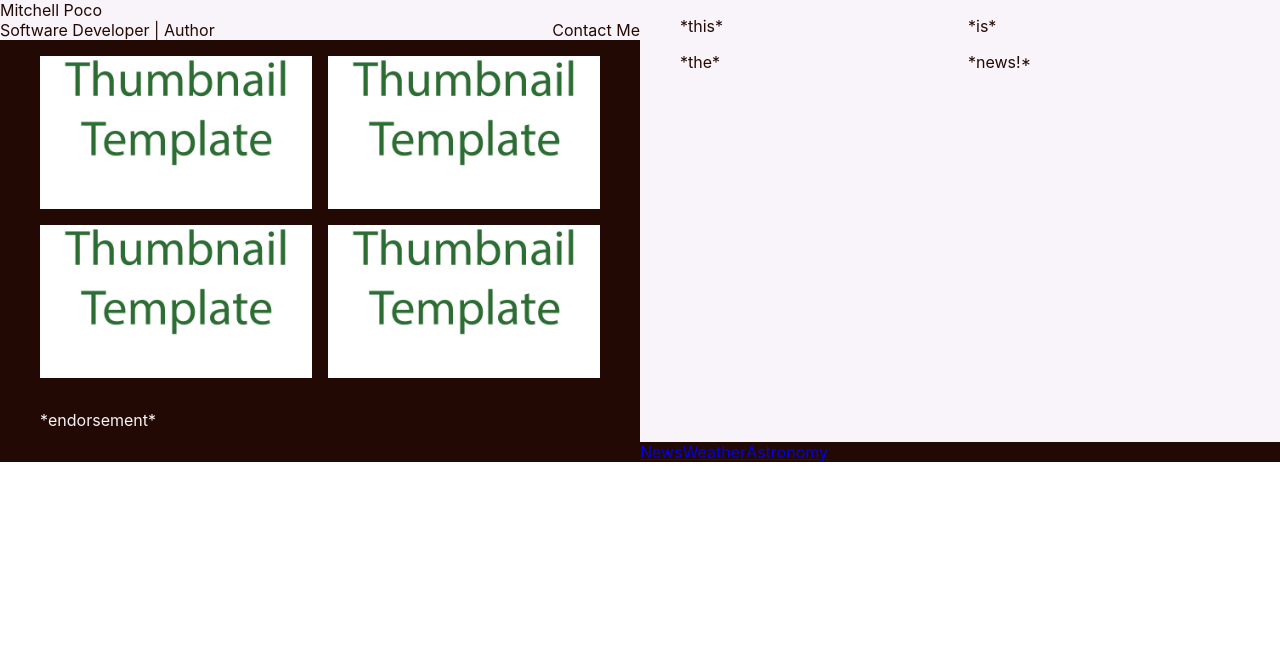
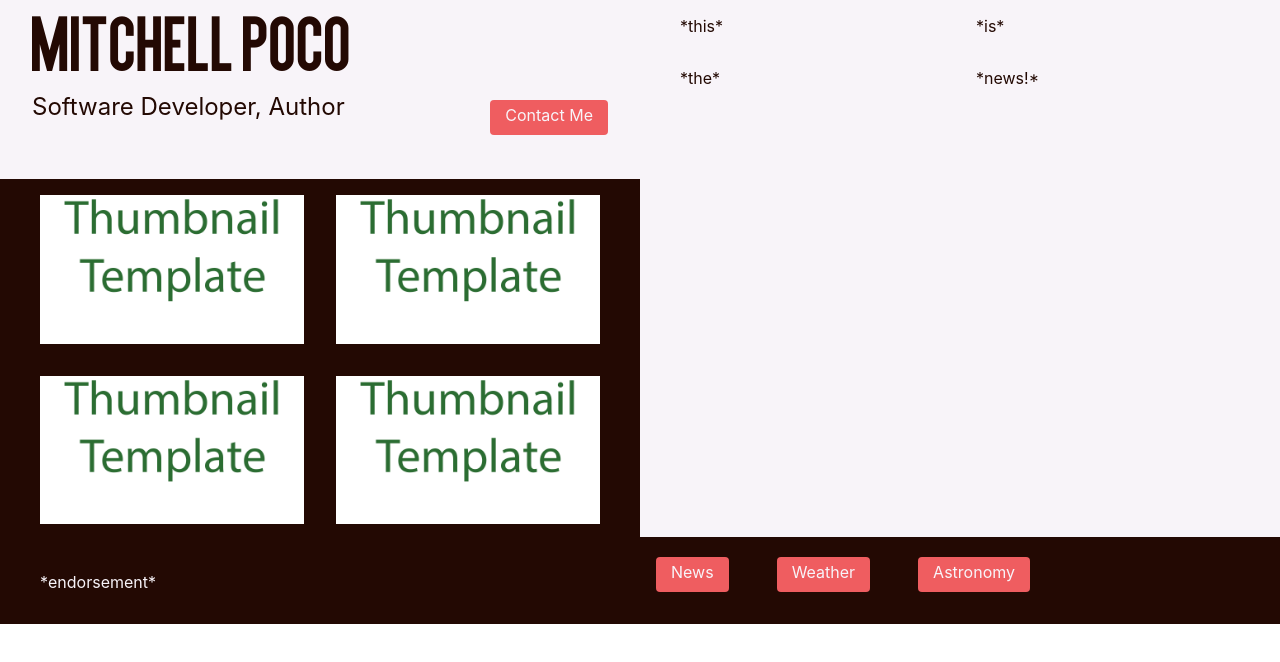
Before and after one commit to mljpoco/spider-portfolio, a React (Create React App) app: page / in a window 1280 px wide. Shown: the top 662 px of the page. Built offline with nearby package versions, Linux system fonts and the light colour scheme.

Commit message:
button styling

```diff
--- a/src/Components/MainComponent.js
+++ b/src/Components/MainComponent.js
@@ -12,8 +12,8 @@ export default function Main() {
 			<div className='personal dark'>
 				<header className='flex-wrapper light'>
 					<span className='name'>Mitchell Poco</span>
-					<span>Software Developer | Author</span>
-					<span>Contact Me</span>
+					<span>Software Developer, Author</span>
+					<Link>Contact Me</Link>
 				</header>
 				<figure className='grid-container'>
 					<img src='./thumbnail.png' />
--- a/src/styles.scss
+++ b/src/styles.scss
@@ -1,3 +1,13 @@
+@font-face {
+	font-family: 'Queen of Clubs';
+	src: local('Queen of Clubs'), url(./fonts/QueenOfClubs-p2rO.ttf) format('truetype');
+}
+
+@font-face {
+	font-family: 'Barlow';
+	src: local('Barlow'), url(./fonts/Barlow-Regular.ttf) format('truetype');
+}
+
 $dark: #230903;
 $light: #f8f4f9;
 $seconary-color: #ef5d60;
@@ -10,6 +20,20 @@ body {
 	max-width: 100%;
 	height: 100%;
 	overflow-x: hidden;
+}
+
+a {
+	text-decoration: none;
+	margin: .5em 2em 2em 1em;
+	display: inline-block;
+	outline: 0;
+	border: none;
+	cursor: pointer;
+	border-radius: 4px;
+	height: 30px;
+	color: $light;
+	background-color: $seconary-color;
+	padding: 5px 15px 0 15px;
 }
 
 // boilerplate styles
@@ -39,19 +63,39 @@ body {
 	justify-content: space-between;
 }
 
-.personal header {
+header {
 	flex-wrap: wrap;
 	justify-content: space-between;
+	padding: 0 0 .75em 2em;
 }
 
-.fetched footer {
-	align-self: end;
-	flex-basis: 100%;
-	justify-content: space-between;
+footer {
+	padding: .75em 2em 0 0;
+}
+
+footer a:hover,
+.contact:hover {
+	background-color: $tertiary-color;
 }
 
 .name {
+	font-family: 'Queen of Clubs';
 	flex-basis: 100%;
+	font-size: 5em;
+	cursor: default;
+}
+
+.name+span {
+	padding-right: 5em;
+}
+
+.name+span,
+.contact {
+	font-size: 1.5em;
+}
+
+.contact {
+	margin-top: .75em;
 }
 
 .main-flex-wrapper {
@@ -65,7 +109,7 @@ body {
 	display: grid;
 	align-items: center;
 	grid-template-columns: repeat(auto-fit, minmax(240px, 1fr));
-	gap: 1rem;
+	gap: 2rem;
 }
 
 .grid-container img {
@@ -74,6 +118,10 @@ body {
 	max-height: 100%;
 }
 
+
+
+
+
 //we want the flex direction to be column for less than $md
 
 @media (min-width: $md) {
@@ -81,3 +129,9 @@ body {
 		flex-direction: row;
 	}
 }
+
+@media (min-width: 1149px) {
+	.contact {
+		margin-top: 0;
+	}
+}
```
Also changed, not shown: src/fonts/Barlow-Regular.ttf (added), src/fonts/QueenOfClubs-p2rO.ttf (added).
